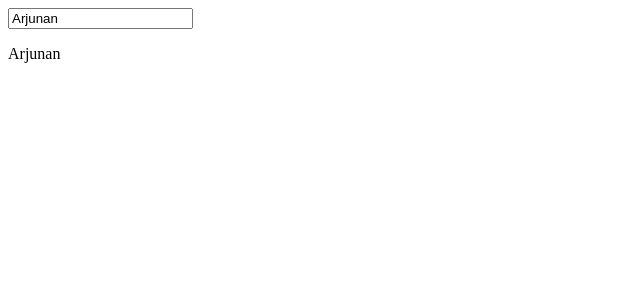
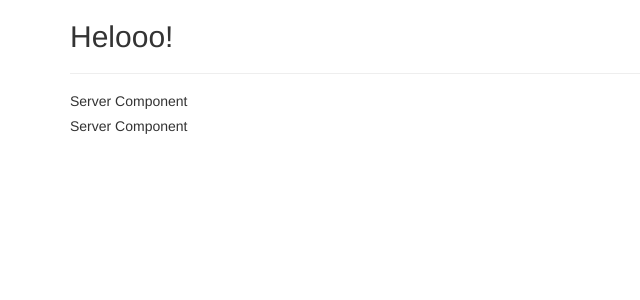
Before and after one commit to Arjunan323/angular-tutorial, an Angular app in the folder my-first-app/: page / in a window 1280 px wide. Shown: the top 300 px of the page, without its empty margins (0-640 px from the left). Built offline with nearby package versions, Linux system fonts and the light colour scheme.

Commit message:
different selectors. closes #2

```diff
--- a/my-first-app/angular.json
+++ b/my-first-app/angular.json
@@ -25,6 +25,7 @@
               "src/assets"
             ],
             "styles": [
+              "node_modules/bootstrap/dist/css/bootstrap.min.css",
               "src/styles.css"
             ],
             "scripts": []
--- a/my-first-app/package.json
+++ b/my-first-app/package.json
@@ -18,6 +18,7 @@
     "@angular/platform-browser": "^15.1.0",
     "@angular/platform-browser-dynamic": "^15.1.0",
     "@angular/router": "^15.1.0",
+    "bootstrap": "^3.4.1",
     "rxjs": "~7.8.0",
     "tslib": "^2.3.0",
     "zone.js": "~0.12.0"
--- a/my-first-app/src/app/app.component.css
+++ b/my-first-app/src/app/app.component.css
@@ -0,0 +1,3 @@
+h3 {
+    color: darkblue;
+}
--- a/my-first-app/src/app/app.component.html
+++ b/my-first-app/src/app/app.component.html
@@ -1,2 +1,10 @@
-<input type="text" [(ngModel)]="name">
-<p>{{name}}</p>
+<div class="container">
+    <div class="row">
+        <div class="col-xs-12">
+            <h2>Helooo!</h2>
+            <hr>
+            <!-- <div app-servers></div> -->
+            <div class="app-servers"></div>
+        </div>
+    </div>
+</div>
--- a/my-first-app/src/app/app.component.ts
+++ b/my-first-app/src/app/app.component.ts
@@ -6,5 +6,4 @@
   styleUrls: ['./app.component.css']
 })
 export class AppComponent {
-  name = 'Arjunan';
 }
--- /dev/null
+++ b/my-first-app/src/app/server/server.component.html
@@ -0,0 +1 @@
+<h5>Server Component</h5>
--- /dev/null
+++ b/my-first-app/src/app/server/server.component.ts
@@ -0,0 +1,10 @@
+import { Component } from "@angular/core";
+
+@Component({
+    selector : 'app-server',
+    templateUrl : './server.component.html',
+    styleUrls :['./server.component.css']
+})
+export class ServerComponent {
+
+}
--- /dev/null
+++ b/my-first-app/src/app/servers/servers.component.html
@@ -0,0 +1,2 @@
+<app-server></app-server>
+<app-server></app-server>
```
Also changed, not shown: my-first-app/src/app/app.module.ts (+7 -3 lines), my-first-app/src/app/servers/servers.component.ts (added, +12 -0 lines), my-first-app/src/app/server/server.component.css (added), my-first-app/src/app/servers/servers.component.css (added), 2 other files (tests, documents, lock files or other folders).
